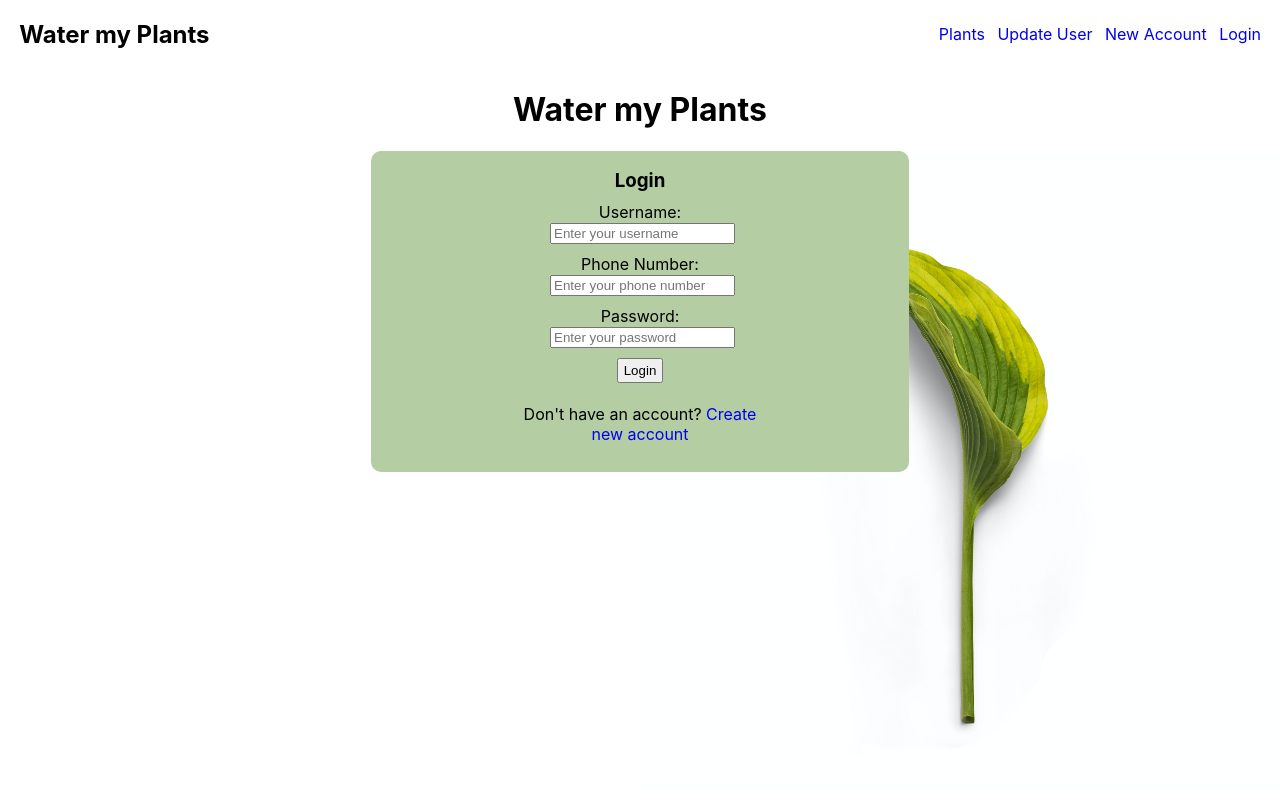
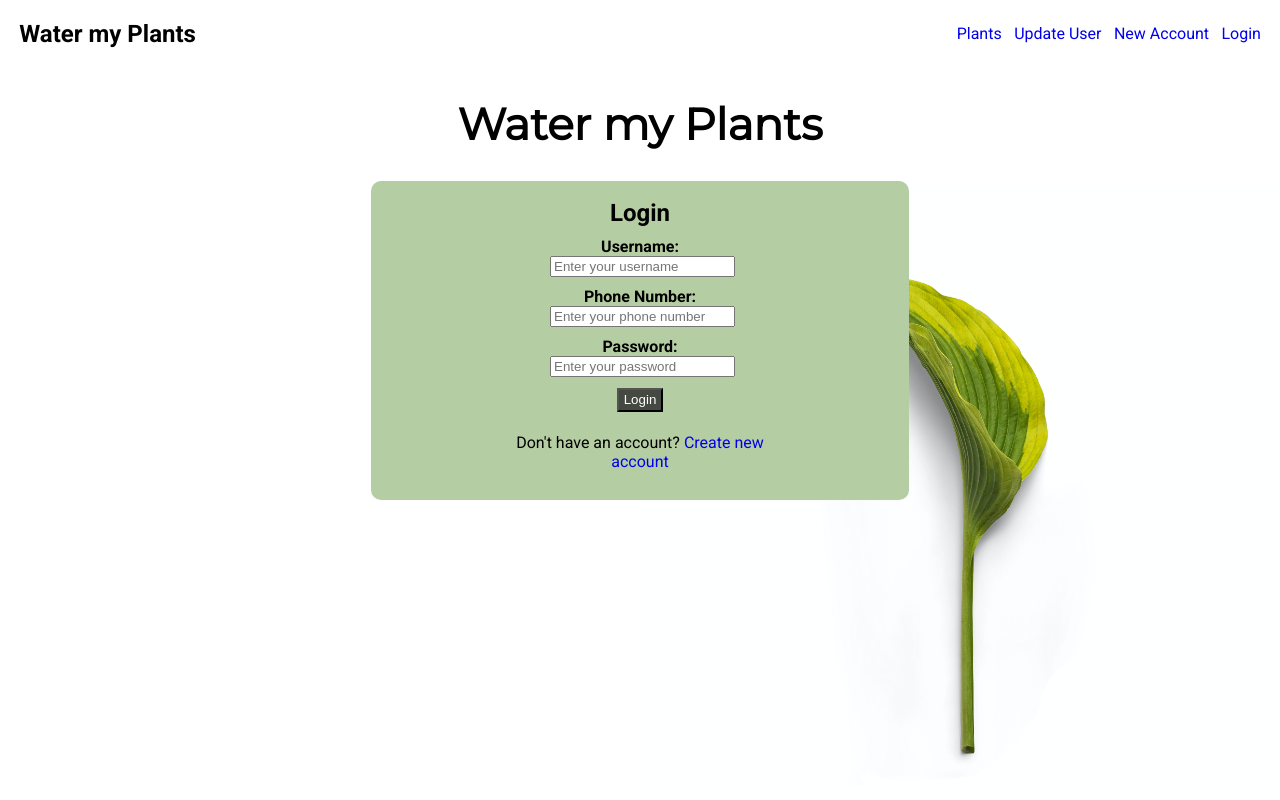
Before and after one commit to ft-water-my-plants/frontend, a React (Create React App) app: page /login in a window 1280 px wide. Shown: the top 800 px of the page. Built offline with nearby package versions, Linux system fonts and the light colour scheme; no server answers.

Commit message:
Added styling, updated with main

```diff
--- a/src/App.css
+++ b/src/App.css
@@ -37,6 +37,23 @@
   }
 }
 
+body {
+  font-family: 'Roboto', sans-serif;
+}
+
+h1 {
+  font-family: 'Montserrat', sans-serif;
+  font-size: 2.75rem;
+}
+
+h3 {
+  font-size: 1.5rem;
+}
+
+label {
+  font-weight: bold;
+}
+
 /* Header Styling */
 
 .header {
@@ -70,6 +87,27 @@
 .link:hover {
   color: #206A5D;
   text-decoration: underline;
+}
+
+/* Button style */
+
+.btn {
+  margin: 2%;
+  padding: 1% 2%;
+  background-color: #444941;
+  color: white;
+}
+.btn:disabled {
+  background-color: lightgray;
+}
+.btn:disabled:hover {
+  background-color: lightgray;
+}
+.btn:hover {
+  background-color: #5F7A61;
+}
+.btn:active {
+  transform: translateY(2px);
 }
 
 /* Plant Form Styling */
```
